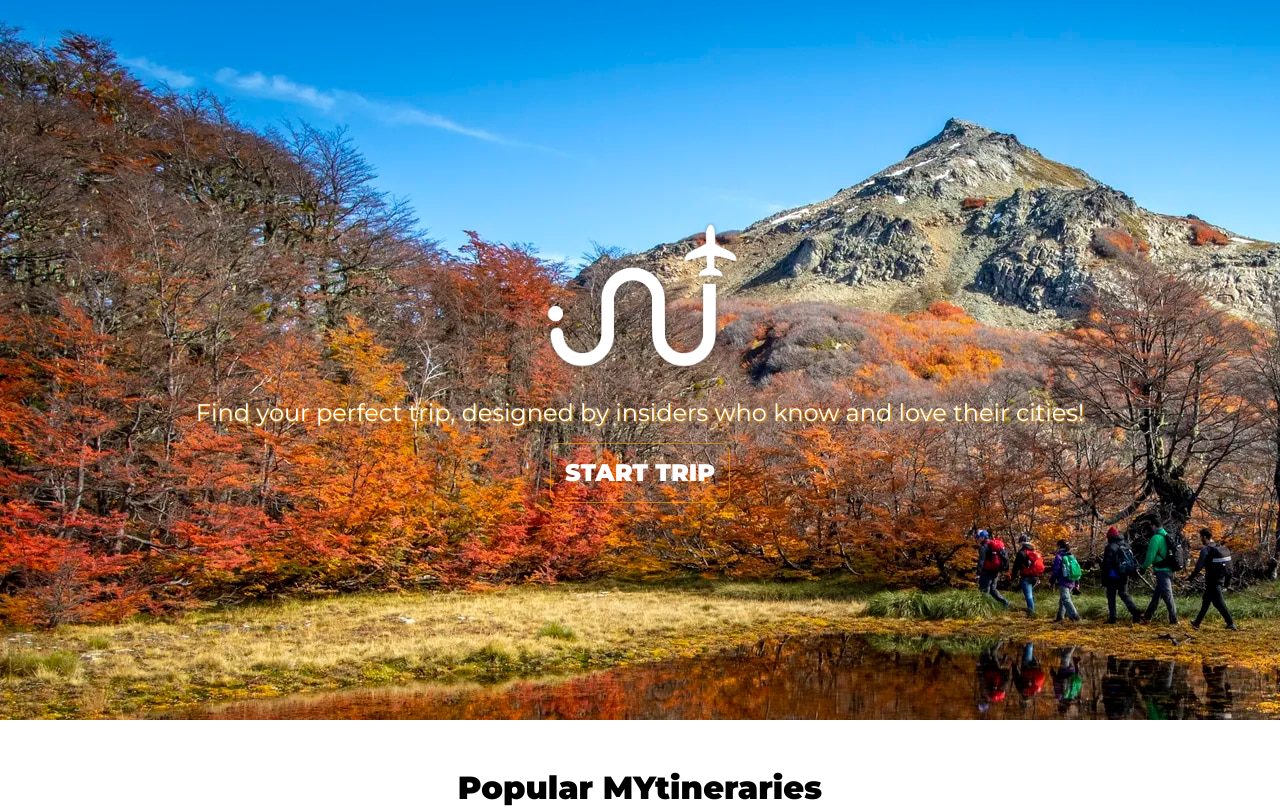
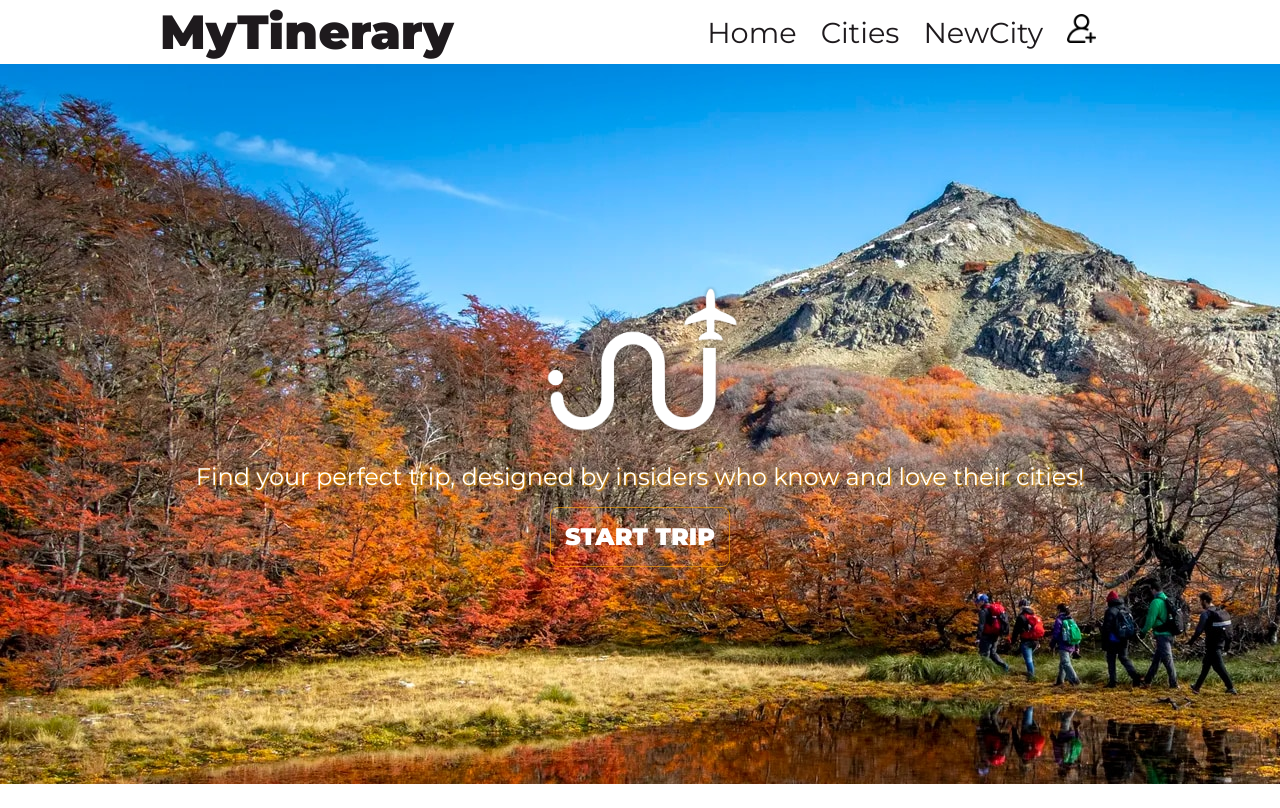
Before and after one commit to eugeniarossanigo/mytinerary-front, a React (Create React App) app: page / in a window 1280 px wide. Shown: the top 808 px of the page. Built offline with nearby package versions, Linux system fonts and the light colour scheme.

Commit message:
callToAction and headerNav added

```diff
--- /dev/null
+++ b/src/components/CallToAction.js
@@ -0,0 +1,12 @@
+import {Link as LinkRouter} from 'react-router-dom'
+
+function CallToAction(props) {
+    return (
+        <>
+            <LinkRouter className="Welcome-btn" to={props.linkTo}>{props.buttonText}</LinkRouter>
+        </>
+
+    );
+}
+
+export default CallToAction;
--- /dev/null
+++ b/src/components/Header.js
@@ -0,0 +1,29 @@
+import '../styles/Header.css';
+import {Link as LinkRouter} from 'react-router-dom'
+
+const pages = [
+    {name: 'Home', linkTo: '/'},
+    {name: 'Cities', linkTo: '/cities'},
+    {name: 'NewCity', linkTo: '/newcity'},
+
+]
+
+const linkCreator = (page) => <LinkRouter className="Header-link" to={page.linkTo}>{page.name}</LinkRouter>
+
+function Header() {
+    return (
+    <>
+    <div className='Header-container'>
+        <header>
+            <h1>MyTinerary</h1>
+            <nav>
+                {pages.map(linkCreator)}
+                <LinkRouter className="Header-link" to='/'><img src='./images/add-user.png'></img></LinkRouter>
+            </nav>
+        </header>
+    </div>
+    </>
+    );
+    }
+
+export default Header;
--- a/src/components/Welcome.js
+++ b/src/components/Welcome.js
@@ -1,4 +1,5 @@
 import '../styles/Welcome.css'
+import CallToAction from './CallToAction'
 
 function Welcome() {
   return (
@@ -7,7 +8,7 @@ function Welcome() {
             <div className="Welcome-text">
                 <img src='images/logo-white.png' />
                 <p>Find your perfect trip, designed by insiders who know and love their cities!</p>
-                <a className="Welcome-btn" href="#">START TRIP</a>
+                <CallToAction linkTo='cities' buttonText='START TRIP' />
             </div>
         </div>
     </>
--- a/src/layouts/CitiesLayout.js
+++ b/src/layouts/CitiesLayout.js
@@ -1,10 +1,10 @@
 import Footer from '../components/Footer';
-// import Header from '../components/Header';
+import Header from '../components/Header';
 
 function CitiesLayout(props) {
     return (
         <>
-            {/* <Header /> */}
+            {<Header />}
             {props.children}
             <Footer />
         </>
--- a/src/pages/Cities.js
+++ b/src/pages/Cities.js
@@ -3,7 +3,11 @@ import CitiesLayout from '../layouts/CitiesLayout'
 function Cities() {
     return (
         <>
-            <CitiesLayout />
+            <CitiesLayout>
+                <main>
+                    <h2>CITIES</h2>
+                </main>
+            </CitiesLayout>
         </>
     );
 }
--- a/src/pages/NewCity.js
+++ b/src/pages/NewCity.js
@@ -3,7 +3,11 @@ import CitiesLayout from '../layouts/CitiesLayout'
 function NewCity() {
     return (
         <>
-            <CitiesLayout />
+            <CitiesLayout>
+                <main>
+                    <h2>NEW CITY</h2>
+                </main>
+            </CitiesLayout>
         </>
     );
 }
--- /dev/null
+++ b/src/styles/Header.css
@@ -0,0 +1,24 @@
+.Header-container{
+    height: 8vh;
+    display: flex;
+    justify-content: center;
+}
+header{
+    display: flex;
+    justify-content: space-between;
+    align-items: center;
+    width: 75%;
+    color: #1E1A1D;
+}
+header h1{
+    font-size: 3rem;
+}
+.Header-link{
+    font-size: 1.8rem;
+    margin-right: 1.5rem;
+    text-decoration: none;
+    color: #1E1A1D;
+}
+.Header-link img{
+    width: 1.8rem;
+}
--- a/src/styles/Welcome.css
+++ b/src/styles/Welcome.css
@@ -23,7 +23,7 @@
     text-shadow: 1px 1px 2px orange;
     font-size: 1.5rem;
 }
-.Welcome-main a {
+.Welcome-btn {
     text-decoration: none;
     display: flex;
     align-items: center;
@@ -40,11 +40,11 @@
     font-size: 1.5rem;
     font-weight: 700;
 }
-.Welcome-main a:hover {
+.Welcome-btn:hover {
     transition: 1s ease-in-out;
     transform: scale(1.1);
     background: rgba(255, 166, 0, 0.5);
 }
-.Welcome-main a:hover svg {
+.Welcome-btn:hover svg {
     stroke-dashoffset: -480;
 }
```
